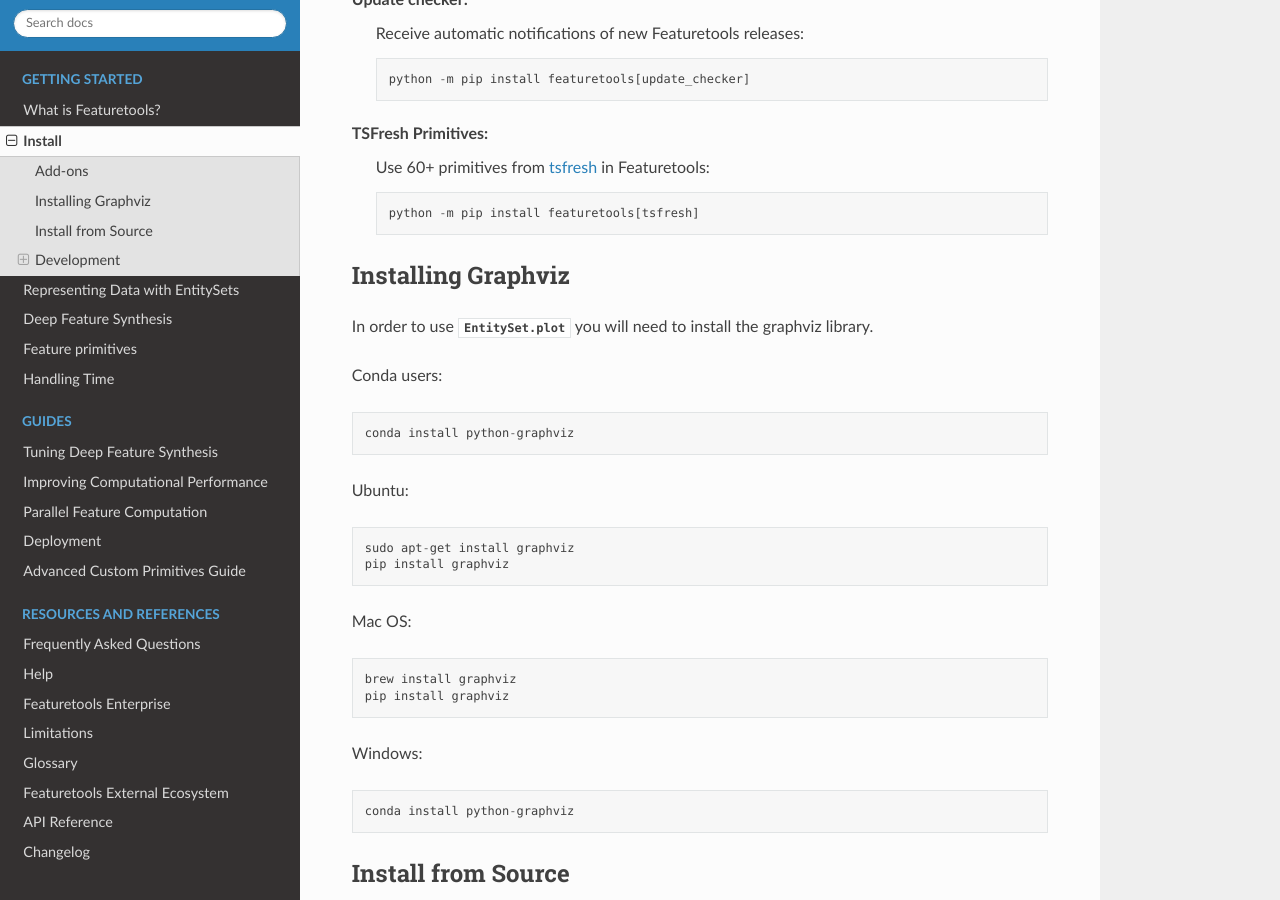
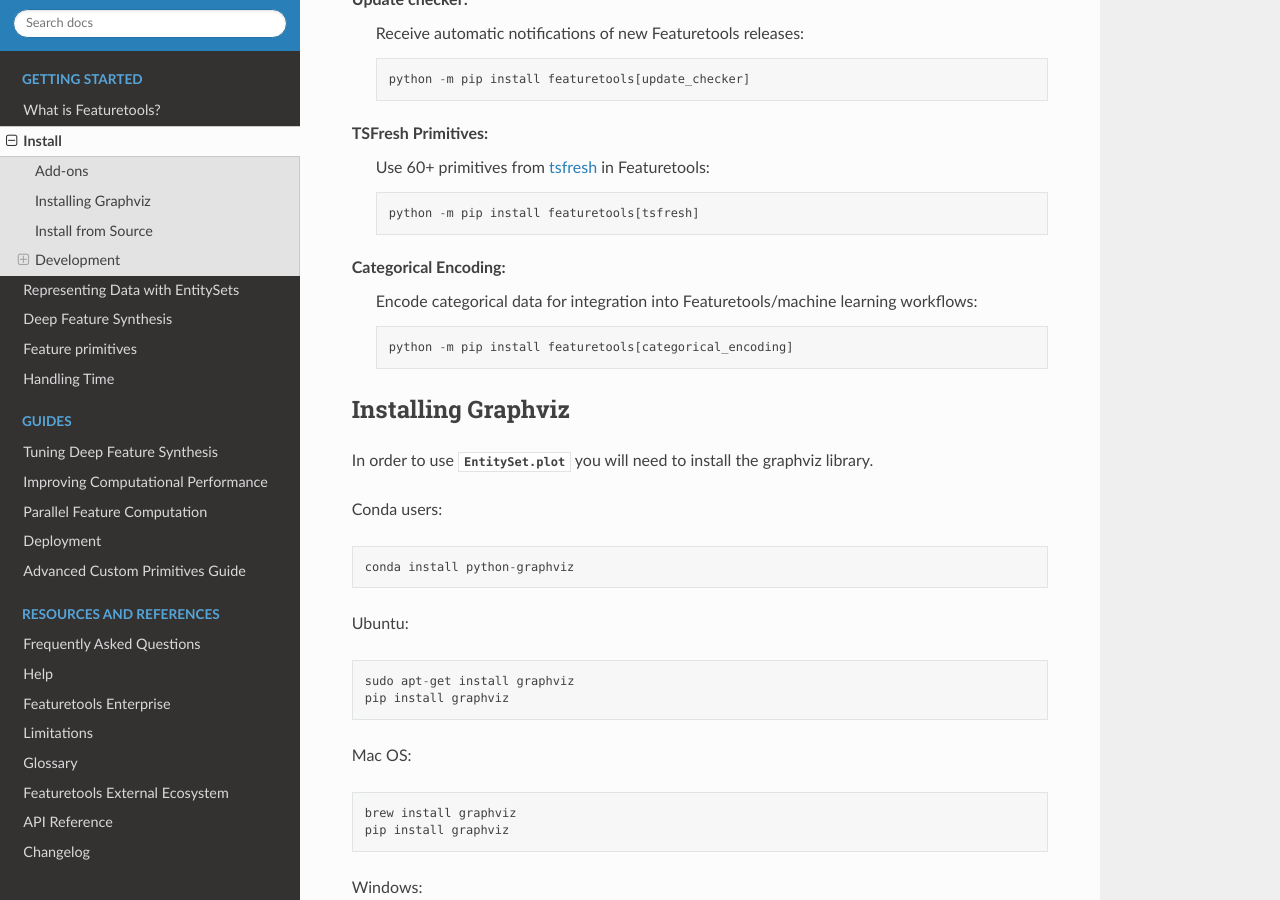
Before and after one commit to alteryx/featuretools, a Sphinx documentation site: the page built from docs/source/getting_started/install.rst, in a window 1280 px wide and 900 px high, scrolled down 594 px. Built offline with Sphinx 7.4.7 and the Read the Docs theme 2.0.0, drawn with Linux system fonts in a browser that asks for light colours; pages that are not in the unit, such as notebooks, are missing from menus.

Commit message:
update docs and version

```diff
--- a/docs/source/getting_started/install.rst
+++ b/docs/source/getting_started/install.rst
@@ -28,6 +28,10 @@
 
         python -m pip install featuretools[tsfresh]
 
+Categorical Encoding:
+    Encode categorical data for integration into Featuretools/machine learning workflows::
+
+        python -m pip install featuretools[categorical_encoding]
 
 .. _graphviz:
 
--- a/setup.py
+++ b/setup.py
@@ -9,7 +9,7 @@
 extras_require = {
   'tsfresh': ['featuretools-tsfresh-primitives >= 0.1.0'],
   'update_checker': ['featuretools-update-checker >= 1.0.0'],
-  'categorical_encoding': ['categorical-encoding >= 0.0.0'],
+  'categorical_encoding': ['categorical-encoding >= 0.2.1'],
 }
 extras_require['complete'] = sorted(set(sum(extras_require.values(), [])))
 
```
